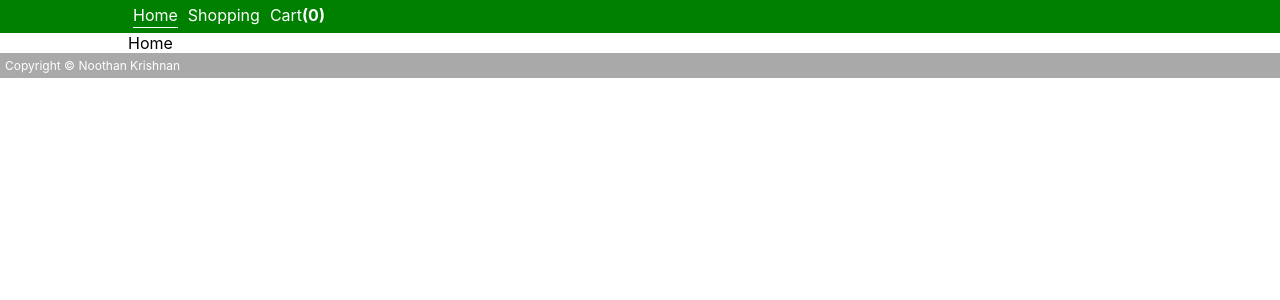
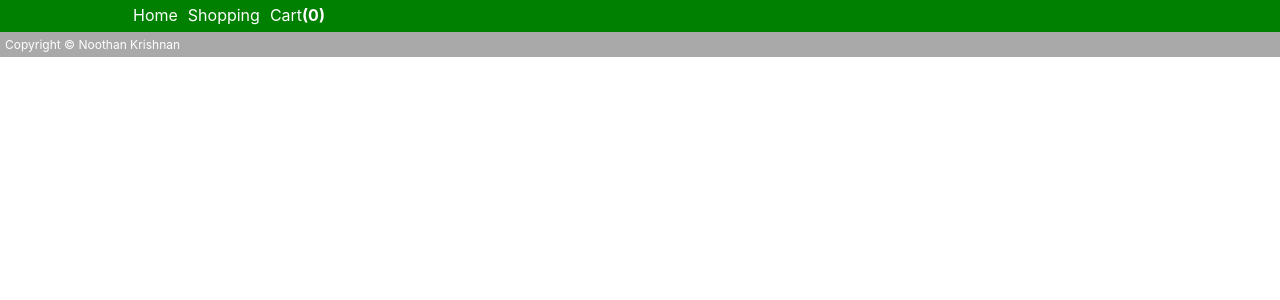
Before and after one commit to noothanpanthayi/digitaldashboard, a React (Create React App) app: page / in a window 1280 px wide. Shown: the top 300 px of the page. Built offline with nearby package versions, Linux system fonts and the light colour scheme.

Commit message:
all updates

```diff
--- a/package.json
+++ b/package.json
@@ -2,7 +2,7 @@
   "name": "dashboard",
   "version": "0.1.0",
   "private": true,
-  "homepage": "http:noothanpanthayi.github.io/dashboard",
+  "homepage": "https://noothanpanthayi.github.io/dashboard",
   "dependencies": {
     "@testing-library/jest-dom": "^5.17.0",
     "@testing-library/react": "^13.4.0",
--- a/src/Router/Router.jsx
+++ b/src/Router/Router.jsx
@@ -9,7 +9,7 @@ const AppRouter = () => {
   return (
     <div className={styles.container}>
     <Routes>
-      <Route exact path="/" element={<Home />}></Route>
+      <Route exact path="/dashboard" element={<Home />}></Route>
       <Route exact path="/shopping" element={<Shopping />}></Route>
       <Route exact path="/cart" element={<ShoppingCart />}></Route>
 
--- a/src/components/header/header.jsx
+++ b/src/components/header/header.jsx
@@ -11,7 +11,7 @@ const Header = () => {
   return (
     <header>
         <nav>
-          <NavLink exact="true" to="/" activeclassname="active">Home</NavLink>
+          <NavLink exact="true" to="/dashboard" activeclassname="active">Home</NavLink>
           <NavLink to="/shopping" exact="true" activeclassname="active">Shopping</NavLink>
           <NavLink to="/cart" exact="true" activeclassname="active">Cart<span className={styles.bold}>({cartlist.length})</span></NavLink>
 
```
